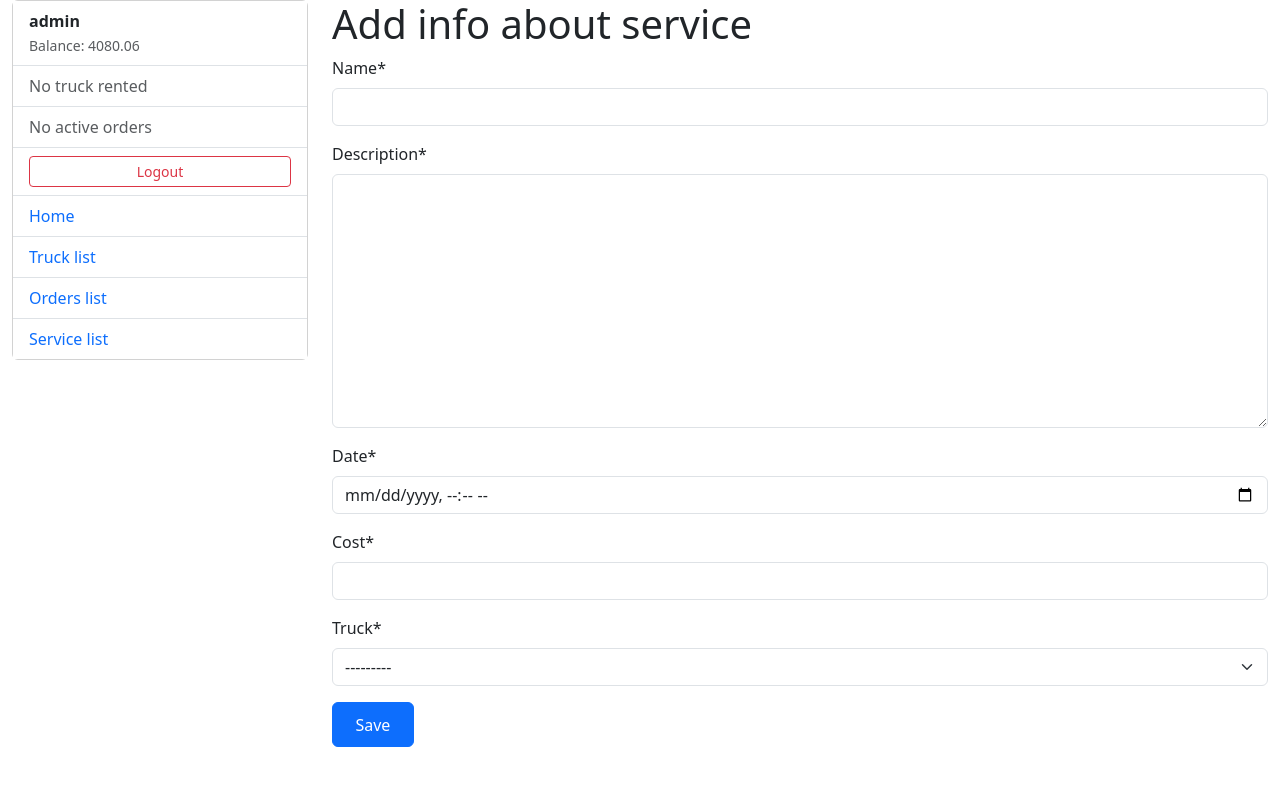
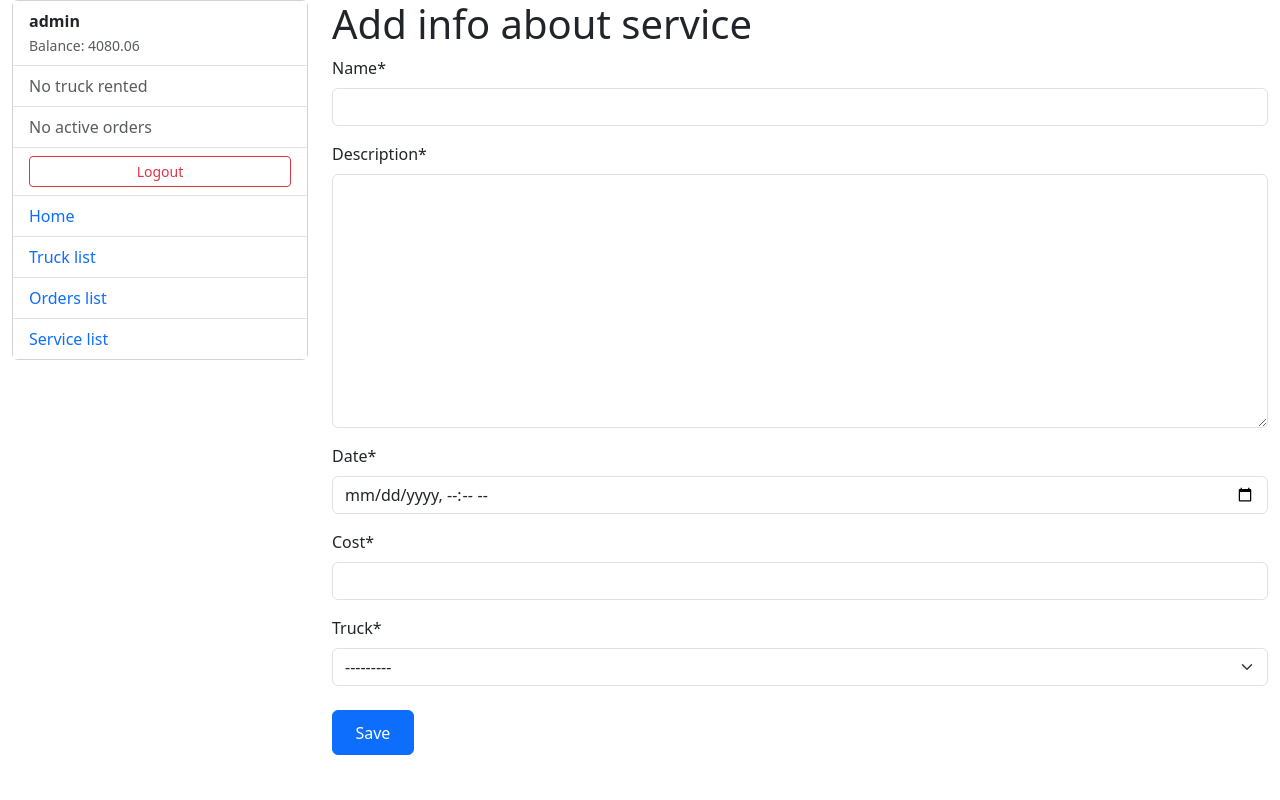
Before and after one commit to AngryAndrii/cargo-service, a Django app: page /services/create/ in a window 1280 px wide. Run offline with Django 5.2, Linux system fonts and the light colour scheme; a user stored in the database is signed in; data comes from the database, SQL or seed files in the repository; some libraries are stand-ins or nearby versions.

Commit message:
fixed margin of save button in service

```diff
--- a/templates/cargo/create_service.html
+++ b/templates/cargo/create_service.html
@@ -8,7 +8,7 @@
     {% csrf_token %}
     {{ form|crispy }}
 
-    <button type="submit" class="btn btn-primary">
+    <button type="submit" class="btn btn-primary mt-2">
       Save
     </button>
   </form>
```
